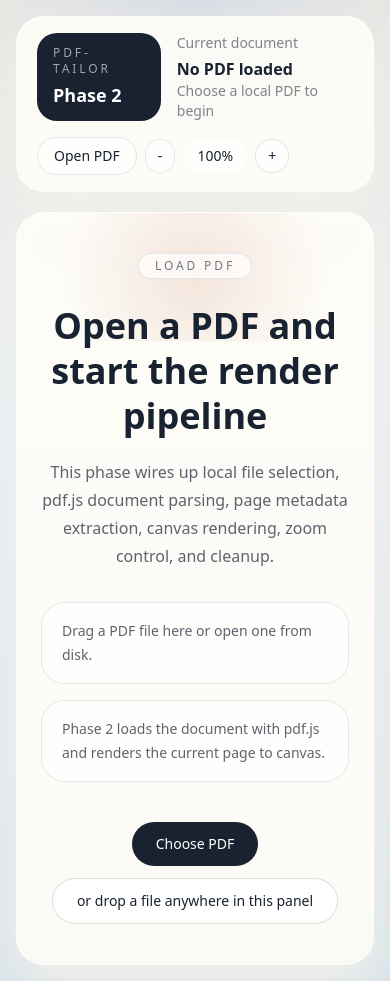
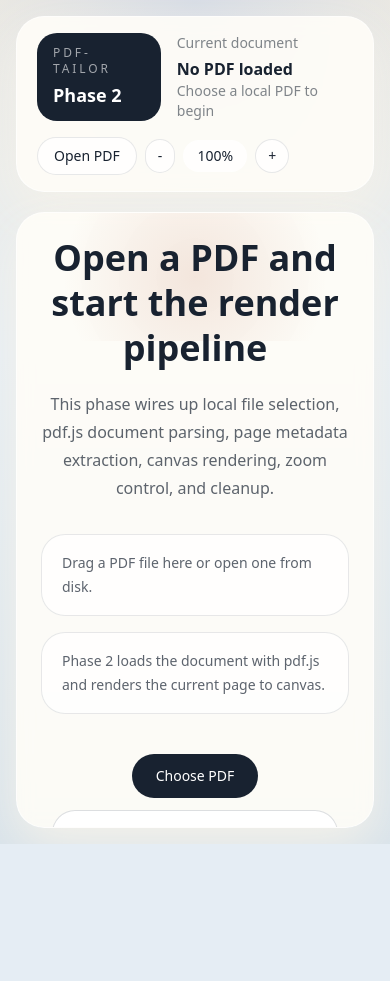
Before and after one commit to Chr0nixz/PDF-Tailor, a React (Vite) app: page / in a window 390 px wide. After the commit the page ends 844 px from the top, so only its background shows below. Built offline with nearby package versions, Linux system fonts and the light colour scheme.

Commit message:
fix: constrain editor layout height

```diff
--- a/src/App.tsx
+++ b/src/App.tsx
@@ -10,8 +10,8 @@ export default function App() {
   const { documentProxy } = usePdfRenderer();
 
   return (
-    <div className="min-h-screen bg-[radial-gradient(circle_at_top,_rgba(91,141,239,0.18),_transparent_30%),linear-gradient(180deg,_#f0ece2_0%,_#e5edf4_42%,_#d7e2ea_100%)] text-ink">
-      <div className="mx-auto flex min-h-screen max-w-[1680px] flex-col px-4 py-4 md:px-6">
+    <div className="h-screen overflow-hidden bg-[radial-gradient(circle_at_top,_rgba(91,141,239,0.18),_transparent_30%),linear-gradient(180deg,_#f0ece2_0%,_#e5edf4_42%,_#d7e2ea_100%)] text-ink">
+      <div className="mx-auto flex h-screen max-w-[1680px] flex-col overflow-hidden px-4 py-4 md:px-6">
         <Header />
         {errorMessage ? (
           <div className="mt-4 rounded-[22px] border border-ember/20 bg-ember/10 px-4 py-3 text-sm text-ember">
--- a/src/components/MainLayout.tsx
+++ b/src/components/MainLayout.tsx
@@ -12,7 +12,7 @@ export function MainLayout({ documentProxy }: MainLayoutProps) {
   useKeyboardShortcuts();
 
   return (
-    <main className="mt-5 grid flex-1 gap-4 lg:grid-cols-[280px_minmax(0,1fr)_320px]">
+    <main className="mt-5 grid min-h-0 flex-1 overflow-hidden gap-4 lg:grid-cols-[280px_minmax(0,1fr)_320px]">
       <PageSidebar documentProxy={documentProxy} />
       <Workspace documentProxy={documentProxy} />
       <PropertiesPanel />
--- a/src/components/PageSidebar.tsx
+++ b/src/components/PageSidebar.tsx
@@ -27,7 +27,7 @@ export function PageSidebar({ documentProxy }: PageSidebarProps) {
   });
 
   return (
-    <aside className="panel-surface flex min-h-[520px] flex-col p-4">
+    <aside className="panel-surface flex min-h-0 min-h-[520px] flex-col overflow-hidden p-4">
       <div className="mb-4 flex items-center justify-between">
         <div>
           <div className="text-xs uppercase tracking-[0.22em] text-ink/55">Pages</div>
@@ -43,7 +43,7 @@ export function PageSidebar({ documentProxy }: PageSidebarProps) {
         </div>
       ) : null}
       {documentLoadState !== "loading" ? (
-        <div ref={parentRef} className="flex-1 overflow-auto pr-1">
+        <div ref={parentRef} className="min-h-0 flex-1 overflow-auto pr-1">
           <div
             className="relative"
             style={{ height: `${rowVirtualizer.getTotalSize()}px` }}
--- a/src/components/PropertiesPanel.tsx
+++ b/src/components/PropertiesPanel.tsx
@@ -194,7 +194,7 @@ export function PropertiesPanel() {
   };
 
   return (
-    <aside className="panel-surface flex min-h-[520px] flex-col p-4">
+    <aside className="panel-surface flex min-h-0 min-h-[520px] flex-col overflow-auto p-4">
       <div className="mb-4 flex items-center justify-between">
         <div>
           <div className="text-xs uppercase tracking-[0.22em] text-ink/55">Properties</div>
--- a/src/components/Workspace.tsx
+++ b/src/components/Workspace.tsx
@@ -50,7 +50,7 @@ export function Workspace({ documentProxy }: WorkspaceProps) {
   });
 
   return (
-    <section className="panel-surface flex min-h-[520px] flex-col overflow-hidden p-4">
+    <section className="panel-surface flex min-h-0 min-h-[520px] flex-col overflow-hidden p-4">
       <div className="mb-4 flex items-center justify-between">
         <div>
           <div className="text-xs uppercase tracking-[0.22em] text-ink/55">Workspace</div>
@@ -60,8 +60,8 @@ export function Workspace({ documentProxy }: WorkspaceProps) {
           Zoom {Math.round(zoom * 100)}%
         </div>
       </div>
-      <div className="flex flex-1 items-center justify-center rounded-[28px] border border-dashed border-ink/10 bg-[linear-gradient(180deg,_rgba(255,253,248,0.8)_0%,_rgba(230,238,245,0.8)_100%)] p-6">
-        <div className="relative flex min-h-[460px] w-full items-center justify-center overflow-auto rounded-[24px] bg-[#dbe3ea] p-8">
+      <div className="flex flex-1 items-stretch justify-center rounded-[28px] border border-dashed border-ink/10 bg-[linear-gradient(180deg,_rgba(255,253,248,0.8)_0%,_rgba(230,238,245,0.8)_100%)] p-6">
+        <div className="relative flex min-h-[460px] w-full items-start justify-center overflow-auto rounded-[24px] bg-[#dbe3ea] p-8">
           <div className="absolute inset-0 bg-[radial-gradient(circle_at_top,_rgba(91,141,239,0.12),_transparent_32%),radial-gradient(circle_at_bottom,_rgba(184,92,56,0.08),_transparent_24%)]" />
           {documentLoadState === "loading" ? (
             <div className="relative rounded-[18px] bg-white/75 px-6 py-4 text-center text-sm text-ink/70">
--- a/src/index.css
+++ b/src/index.css
@@ -19,7 +19,7 @@ html,
 body,
 #root {
   margin: 0;
-  min-height: 100%;
+  height: 100%;
 }
 
 body {
```
